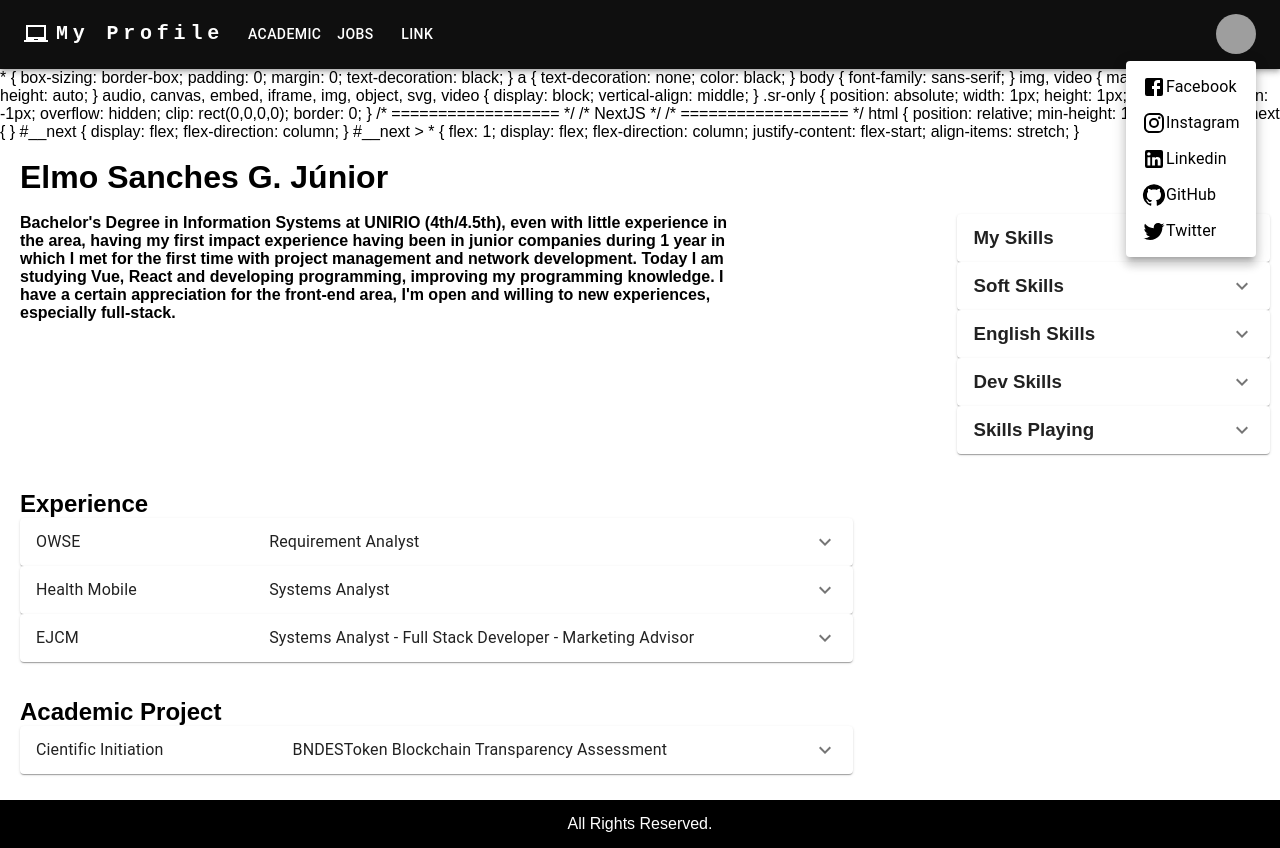
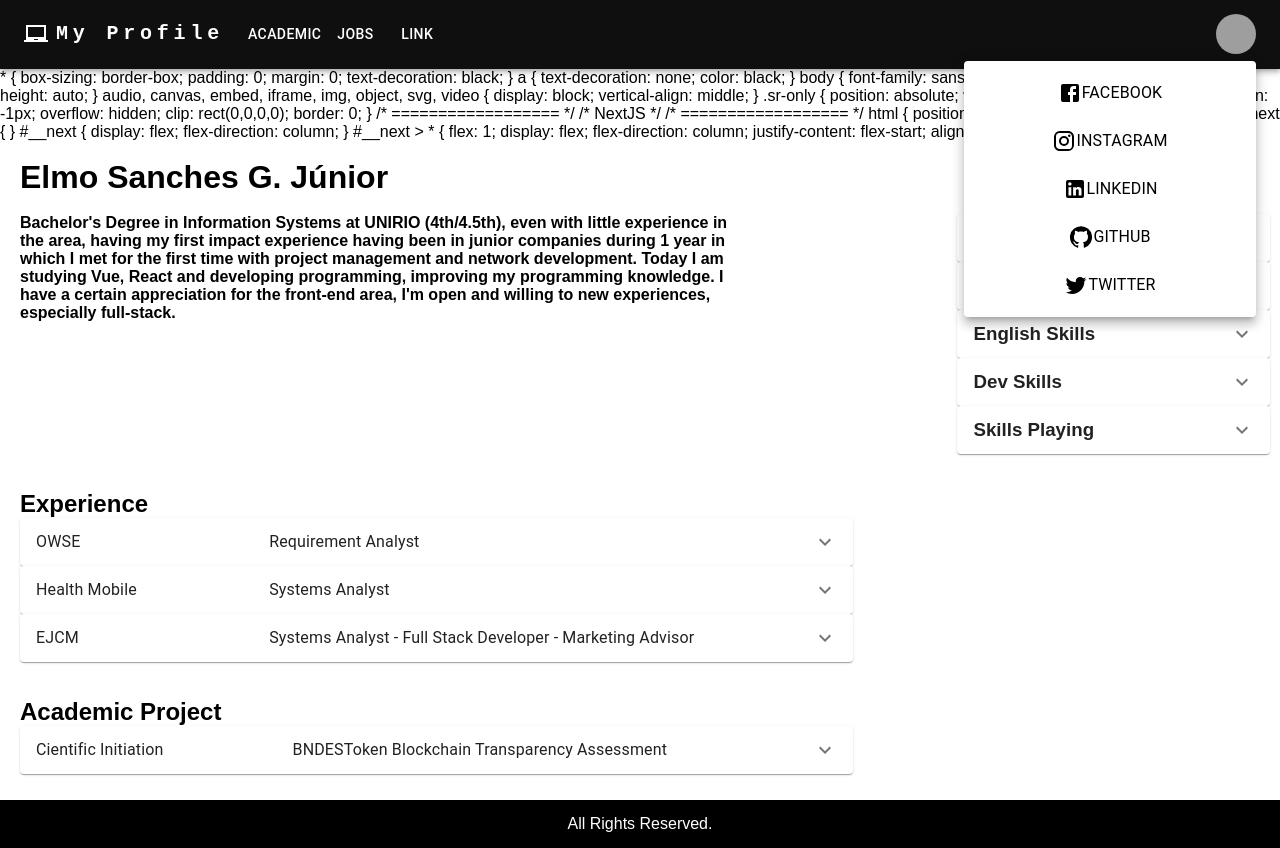
Before and after one commit to elmojuh/profile, a Next.js app: page / in a window 1280 px wide. Both pictures are taken after a click on the button "Example". Built offline with nearby package versions, Linux system fonts and the light colour scheme; grey boxes are pictures that could not be loaded.

Commit message:
alterando css

```diff
--- a/src/components/patterns/Menu/index.js
+++ b/src/components/patterns/Menu/index.js
@@ -10,6 +10,7 @@ import MenuIcon from "@mui/icons-material/Menu";
 import Container from "@mui/material/Container";
 import Avatar from "@mui/material/Avatar";
 import Button from "@mui/material/Button";
+import { styled } from "@mui/material/styles";
 import Tooltip from "@mui/material/Tooltip";
 import MenuItem from "@mui/material/MenuItem";
 import LaptopChromebookIcon from "@mui/icons-material/LaptopChromebook";
@@ -62,7 +63,21 @@ const rotesExternePages = [
   },
 ];
 
+const ColorButton = styled(Button)(() => ({
+  textDecoration: "none",
+  color: "#000000",
+  backgroundColor: "#FFFFFF",
+  borderColor: "black",
+  width: "460px",
+  maxWidth: "260px",
 
+  "&:hover": {
+    backgroundColor: "#000000",
+    textDecoration: "none",
+    color: "#FFFFFF",
+    borderColor: "black",
+  },
+}));
 
 export default function BarraDeMenu() {
   const [anchorElNav, setAnchorElNav] = React.useState(null);
@@ -211,9 +226,11 @@ export default function BarraDeMenu() {
             >
               {rotesExternePages.map(({ id, name, link, icon: Icon }) => (
                 <a key={id} target="_blank" href={link}>
-                  <MenuItem key={id} onClick={handleCloseUserMenu}>
-                    <Icon />
-                    <Typography textAlign="center">{name}</Typography>
+                  <MenuItem>
+                    <ColorButton key={id}>
+                      <Icon />
+                      <Typography textAlign="center">{name}</Typography>
+                    </ColorButton>
                   </MenuItem>
                 </a>
               ))}
```
